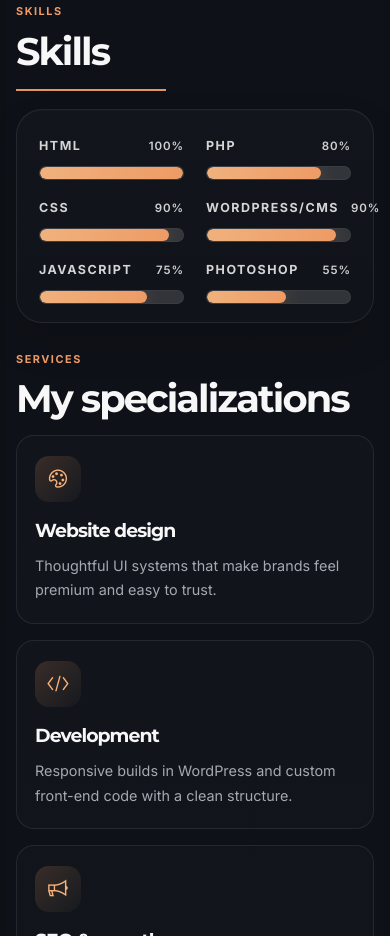
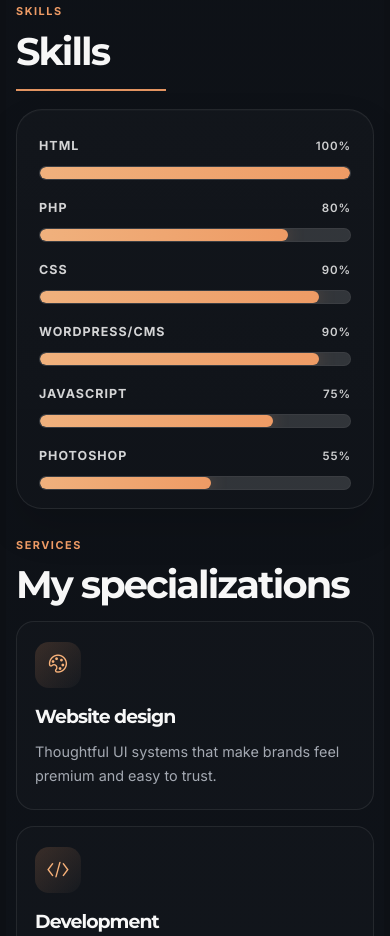
Before and after one commit to Adi3344/Adeel-Shareef, a plain HTML site: page index.html in a window 390 px wide. Shown: the part 1830-2766 px from the top of the page. Drawn offline with nearby package versions, Linux system fonts and the light colour scheme.

Commit message:
Fix mobile skill row overflow

```diff
--- a/styles.css
+++ b/styles.css
@@ -385,6 +385,7 @@ button, input, textarea { font: inherit; }
 }
 
 .skill-value {
+  flex-shrink: 0;
   font-size: 0.72rem;
   letter-spacing: 0.08em;
   color: rgba(255,255,255,0.8);
@@ -954,11 +955,20 @@ button, input, textarea { font: inherit; }
   }
 
   .hero-stats,
+  .skills-grid,
   .services-grid,
   .work-grid,
   .testimonial-row,
   .field-row {
     grid-template-columns: 1fr;
+  }
+
+  .skill-head {
+    gap: 8px;
+  }
+
+  .skill-name {
+    letter-spacing: 0.08em;
   }
 
   .footer-wrap {
```
